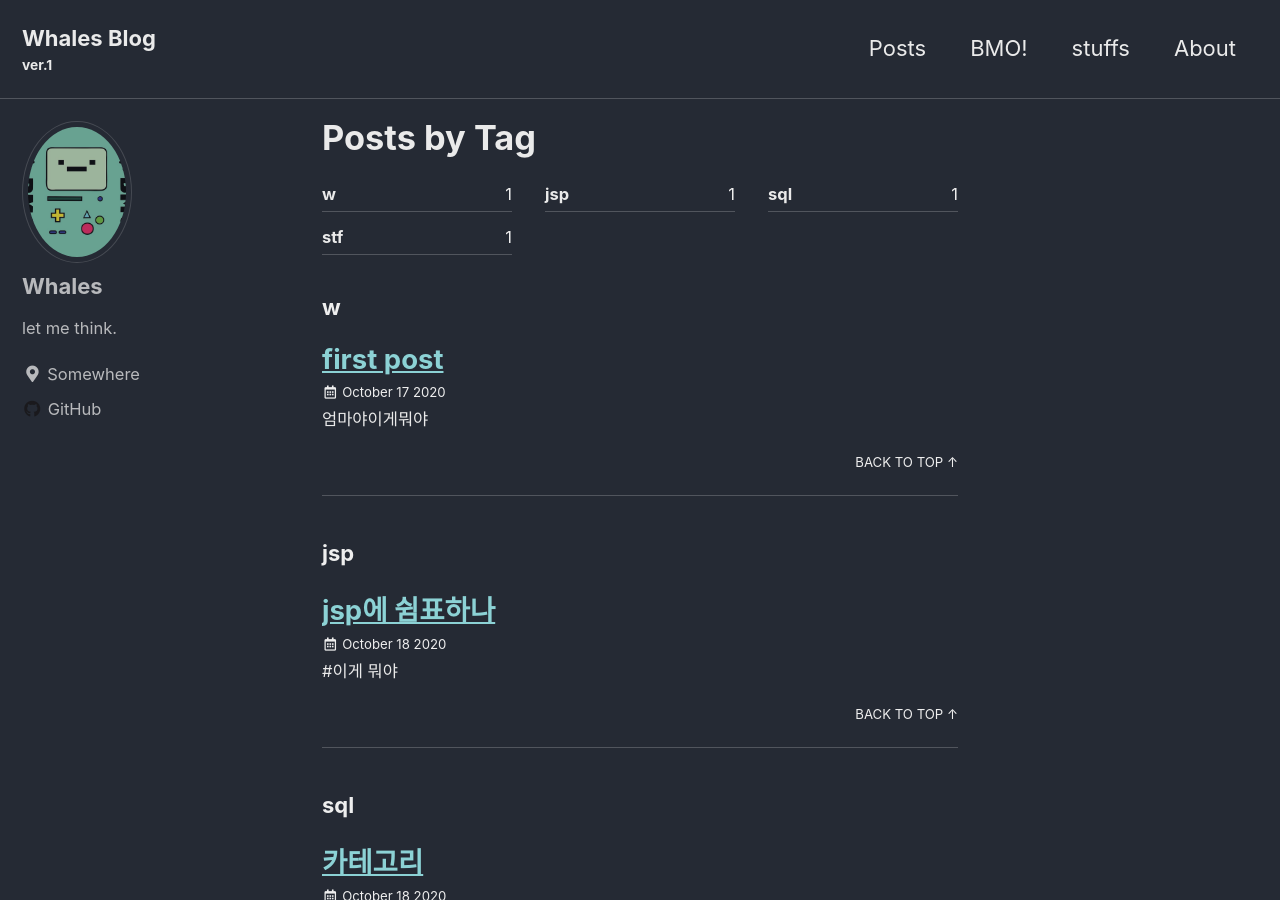
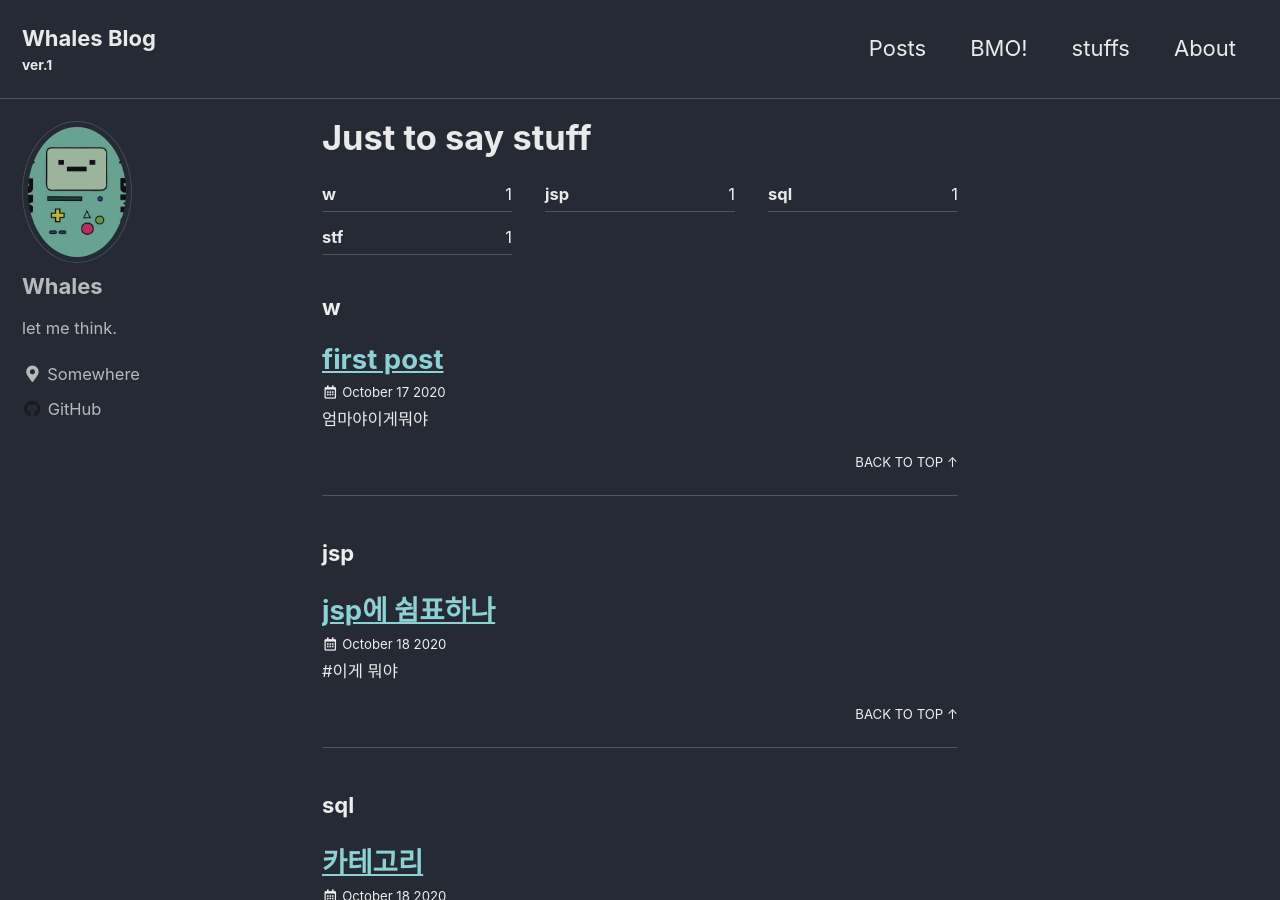
Before and after one commit to wwhales11/Whales_Blog, a Jekyll site: the page built from _pages/tag-archive.md, in a window 1280 px wide and 900 px high. Built offline with Jekyll 4.4.1, drawn with Linux system fonts in a browser that asks for light colours; cached includes are drawn as plain includes.

Commit message:
Update tag-archive.md

```diff
--- a/_pages/tag-archive.md
+++ b/_pages/tag-archive.md
@@ -1,5 +1,5 @@
 ---
-title: "Posts by Tag"
+title: "Just to say stuff"
 permalink: /tags/
 layout: tags
 author_profile: true
```
